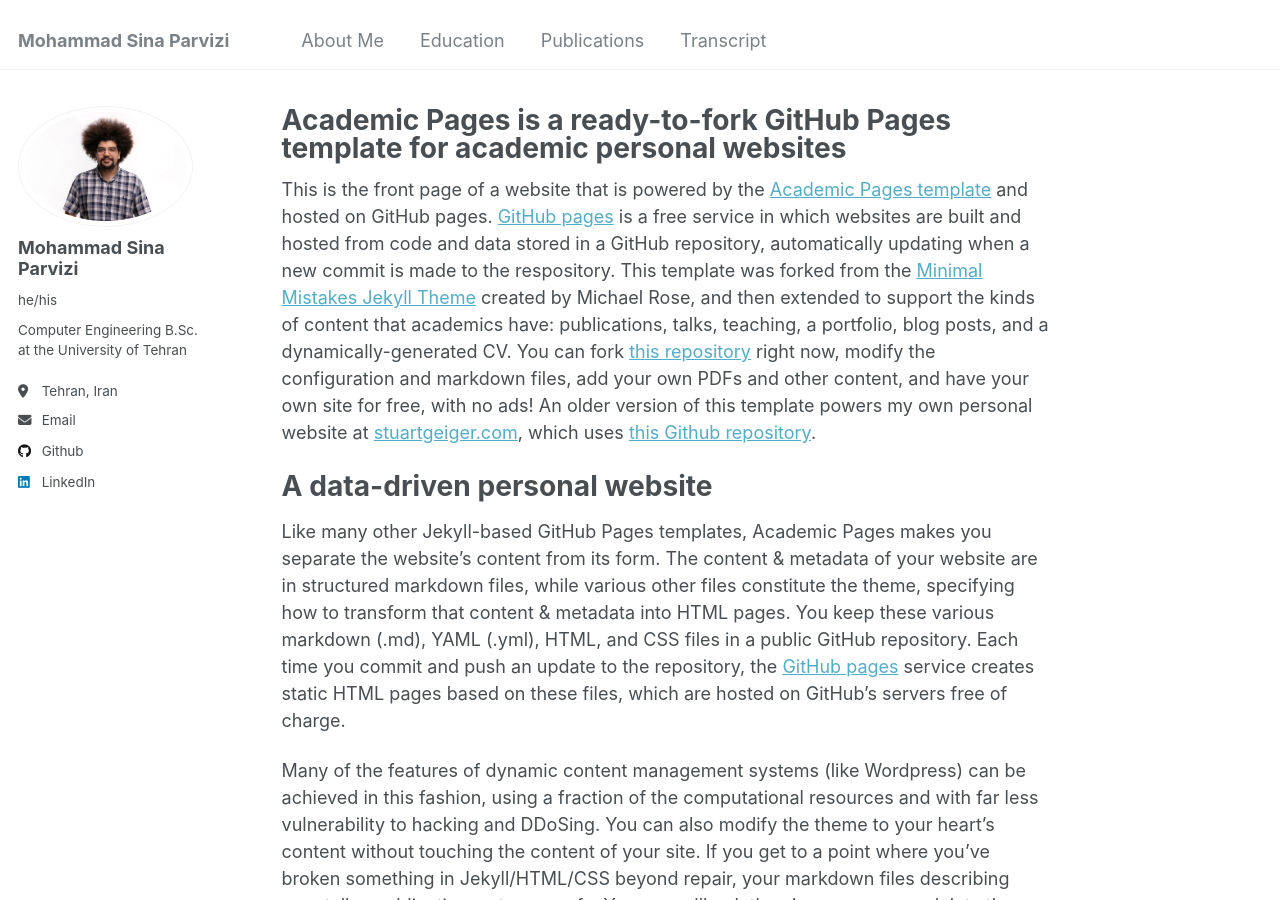
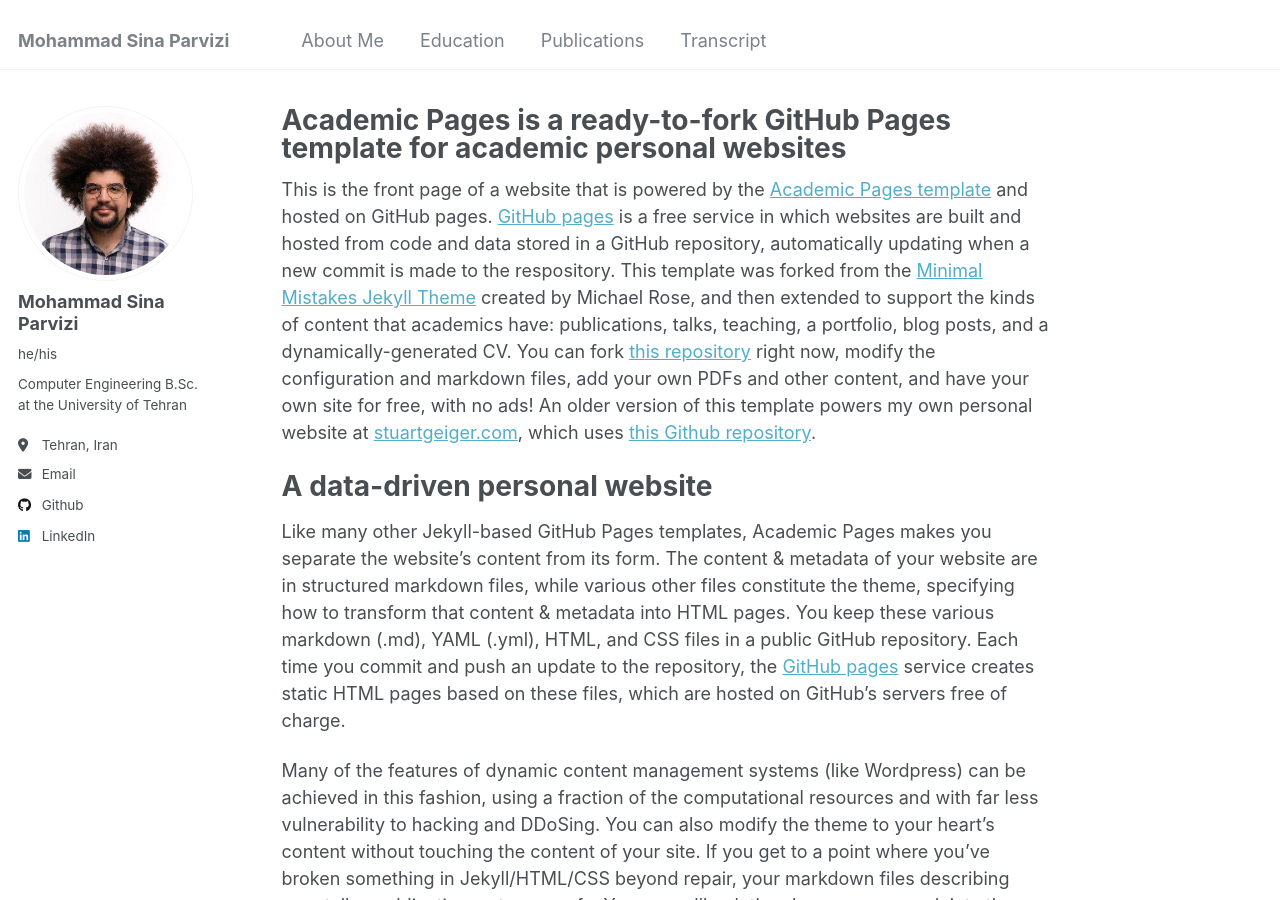
Before and after one commit to mosipamo/mosipamo.github.io, a Jekyll site: the page built from _pages/about.md, in a window 1280 px wide and 900 px high. Built offline with Jekyll 4.4.1, drawn with Linux system fonts in a browser that asks for light colours.

Commit message:
Update avatar for test

```diff
--- a/_config.yml
+++ b/_config.yml
@@ -21,7 +21,7 @@
 #               Additional customization can be done by editing /_includes/author-profile.html
 author:
   # Biographic information
-  avatar           : "profile.png"
+  avatar           : "sina.png"
   name             : "Mohammad Sina Parvizi"
   pronouns         : "he/his"
   bio              : "Computer Engineering B.Sc. at the University of Tehran"
```
Also changed, not shown: images/sina.png (added).
